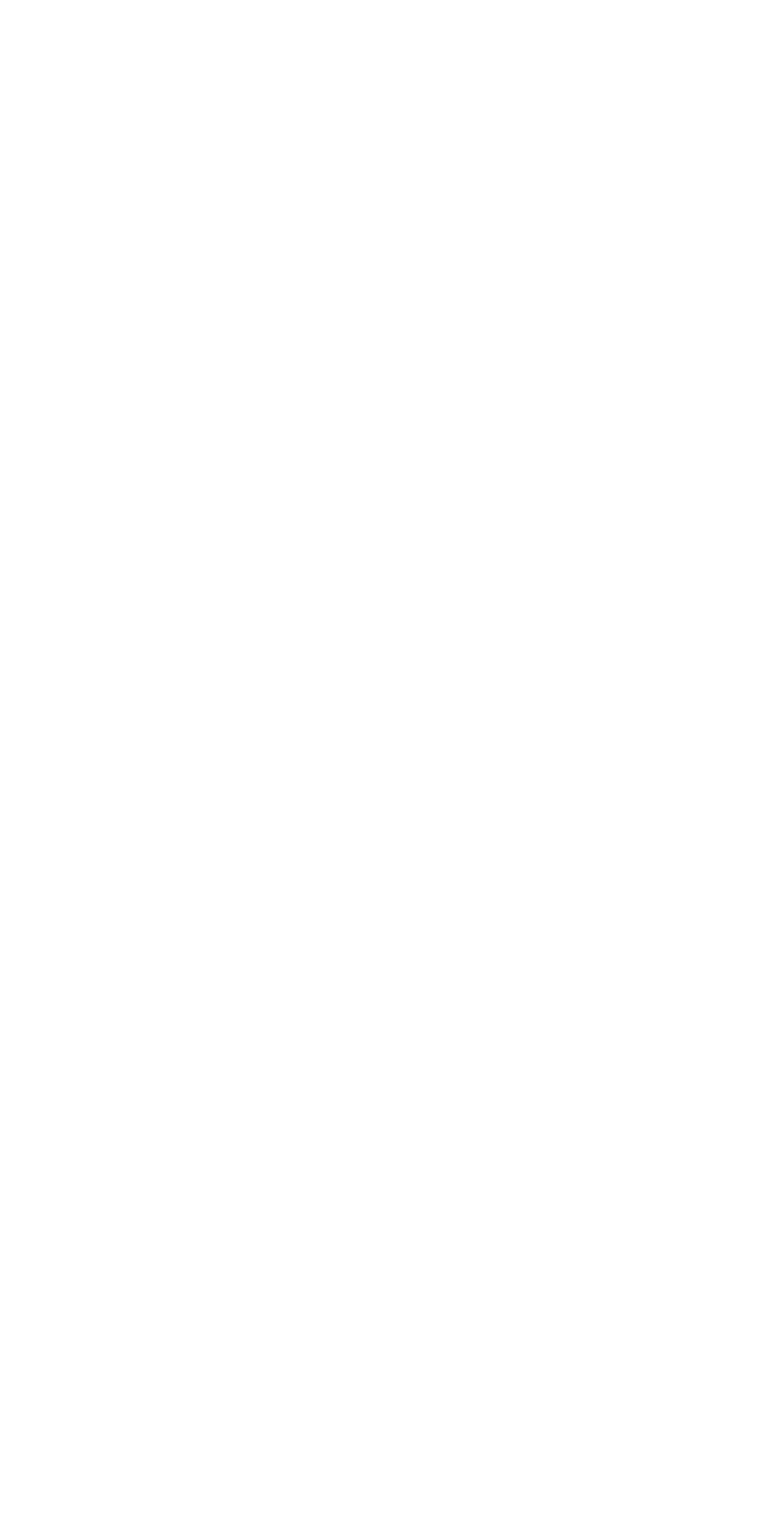
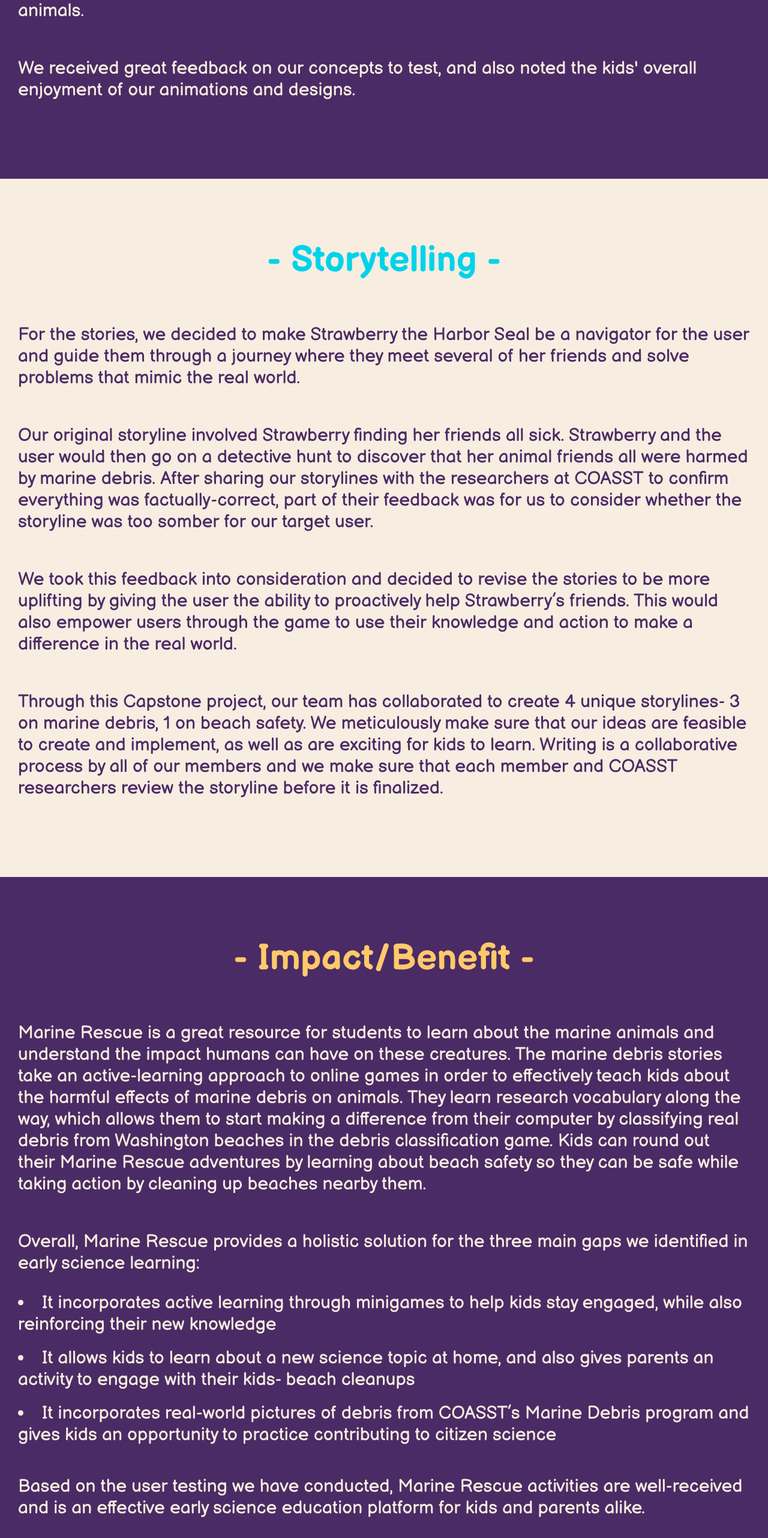
Before and after one commit to UW-AppleJACK/applejack, a React (Create React App) app in the folder marinerescue-frontend/: page /capstone in a window 1280 px wide. Shown: the part 5684-8248 px from the top of the page at 60% size. Before the commit the page ends 5537 px from the top, so only its background shows below. Built offline with nearby package versions, Linux system fonts and the light colour scheme.

Commit message:
Added Iteration, Storytelling, Impact/Benefit

```diff
--- a/marinerescue-frontend/src/pages/CapstonePage.js
+++ b/marinerescue-frontend/src/pages/CapstonePage.js
@@ -76,6 +76,46 @@
                         </div>
                 </div>
 
+                <div class="section background-color-grape text-left">
+                    <div class="row">
+                        <div class="column">
+                            <h1 class="color-sunshine">- Iteration - </h1>
+                        </div>
+                    </div>
+                    <p class="color-sand">Our first prototype was a comic of an animal encountering harmful debris with an interactive activity. We validated this concept with 7 kids from ages 7-12.  </p>
+                    <p class="color-sand">Through the low-fidelity prototype, we wanted to validate several concepts: kids are able to understand the story, we can teach kids to characterize debris and care about debris on the beach, kids can apply their knowledge by finding items with certain characteristics in their environment, and kids find the activity fun. To evaluate our success, we created an interview <a class="color-sand" href="https://docs.google.com/document/d/1qk3IyU7KotMuuKS6YCAqRylCI-_KK6hqUrhrkWnxnuk/edit">script</a> complete with pre-questions to understand the interviewees prior knowledge about marine animals and science research, along with post-questions and an activity to assess what they learned from the story.</p>
+                    <p class="color-sand">Interviewing the kids gave us great feedback that we took into consideration when revising our design. Many said the activity was too easy and told us they already knew this content- to this we revised our storyline to include more complex words and topics. They also said they had lots of fun with the activity so we continued to add active engagement in the stories!</p>
+                    <p class="color-sand">After several iterations incorporating the feedback, we created a high fidelity prototype with an updated story, a minigame, and a journal activity. If you’re curious, you can view our Figma prototype here:  <a class="color-sand" href="http://to.marinerescue.app/story">http://to.marinerescue.app/story</a> . We then returned to user testing to evaluate some similar concepts and a few new ones: kids are able to understand the story, we can teach kids to characterize debris and care about debris on the beach, kids have an understanding of their role and responsibility to support the marine ecosystem, and kids are able to navigate the UI of the stories. </p>
+                    <p class="color-sand">We revised our interview script to help us evaluate these concepts. In particular, we asked the kids directly what they learned from the story and from the minigame. We also revised the post-question activity to classify real marine debris with the vocabulary they learned from the story. Lastly, we asked them if they would be interested in learning about more animals. </p>
+                    <p class="color-sand">We received great feedback on our concepts to test, and also noted the kids' overall enjoyment of our animations and designs.</p>
+                </div>
+
+                <div class="section background-color-sand text-left">
+                    <div class="row">
+                        <div class="column">
+                            <h1 class="color-blue">- Storytelling - </h1>
+                        </div>
+                    </div>
+                    <p class="color-grape">For the stories, we decided to make Strawberry the Harbor Seal be a navigator for the user and guide them through a journey where they meet several of her friends and solve problems that mimic the real world.</p>
+                    <p class="color-grape">Our original storyline involved Strawberry finding her friends all sick. Strawberry and the user would then go on a detective hunt to discover that her animal friends all were harmed by marine debris. After sharing our storylines with the researchers at COASST to confirm everything was factually-correct, part of their feedback was for us to consider whether the storyline was too somber for our target user.</p>
+                    <p class="color-grape">We took this feedback into consideration and decided to revise the stories to be more uplifting by giving the user the ability to proactively help Strawberry’s friends. This would also empower users through the game to use their knowledge and action to make a difference in the real world.</p>
+                    <p class="color-grape">Through this Capstone project, our team has collaborated to create 4 unique storylines- 3 on marine debris, 1 on beach safety. We meticulously make sure that our ideas are feasible to create and implement, as well as are exciting for kids to learn. Writing is a collaborative process by all of our members and we make sure that each member and COASST researchers review the storyline before it is finalized.</p>
+                </div>
+
+                <div class="section background-color-grape text-left">
+                    <div class="row">
+                        <div class="column">
+                            <h1 class="color-sunshine">- Impact/Benefit - </h1>
+                        </div>
+                    </div>
+                    <p class="color-sand">Marine Rescue is a great resource for students to learn about the marine animals and understand the impact humans can have on these creatures. The marine debris stories take an active-learning approach to online games in order to effectively teach kids about the harmful effects of marine debris on animals. They learn research vocabulary along the way, which allows them to start making a difference from their computer by classifying real debris from Washington beaches in the debris classification game. Kids can round out their Marine Rescue adventures by learning about beach safety so they can be safe while taking action by cleaning up beaches nearby them. </p>
+                    <p class="color-sand">Overall, Marine Rescue provides a holistic solution for the three main gaps we identified in early science learning:</p>
+                    <ol />
+                        <li class="color-sand">It incorporates active learning through minigames to help kids stay engaged, while also reinforcing their new knowledge</li>
+                        <li class="color-sand">It allows kids to learn about a new science topic at home, and also gives parents an activity to engage with their kids- beach cleanups</li>
+                        <li class="color-sand">It incorporates real-world pictures of debris from COASST’s Marine Debris program and gives kids an opportunity to practice contributing to citizen science</li>
+                    <p class="color-sand">Based on the user testing we have conducted, Marine Rescue activities are well-received and is an effective early science education platform for kids and parents alike. </p>
+                </div>
 
                 <div class="section background-color-sand text-left">
                     <div class="row">
@@ -103,6 +143,8 @@
                     </div>
                 </div>
 
+
+
                 <div class="section section-footer">
                     <Footer></Footer>
                 </div>
```
Also changed, not shown: 1 other file (tests, documents, lock files or other folders).
